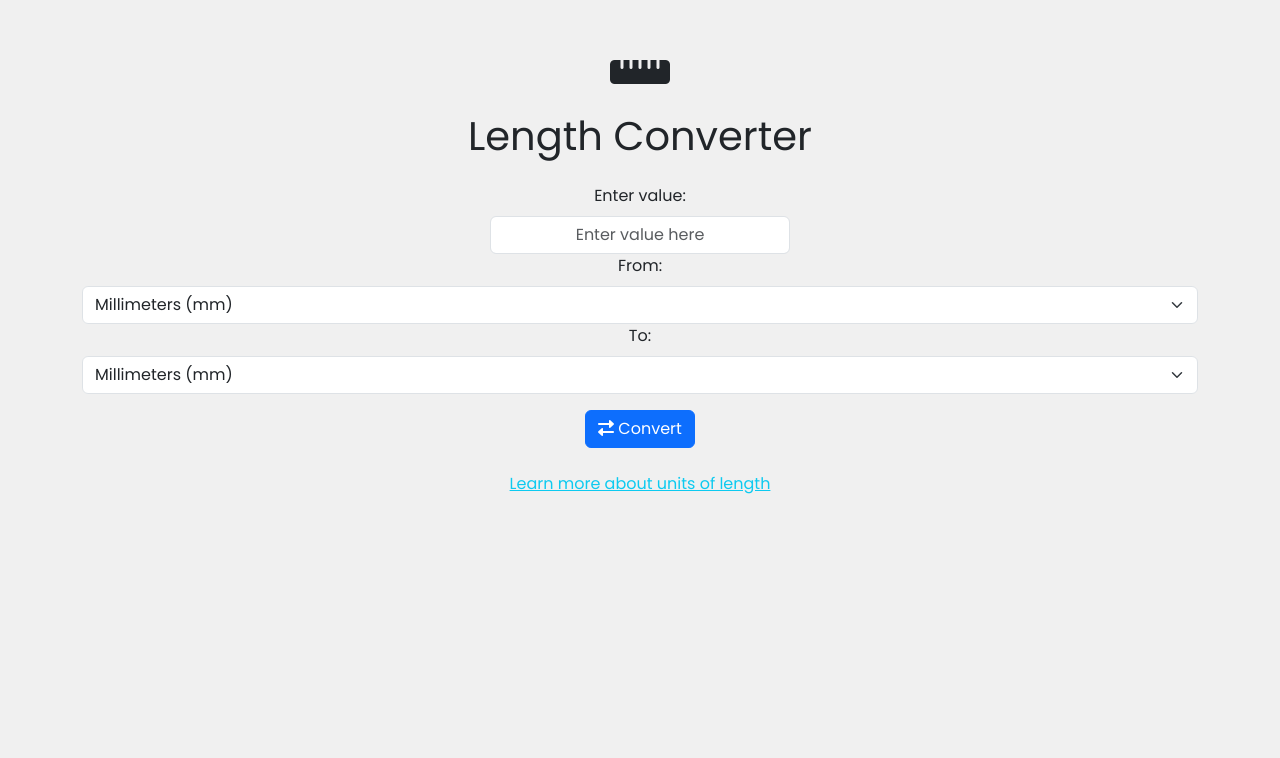
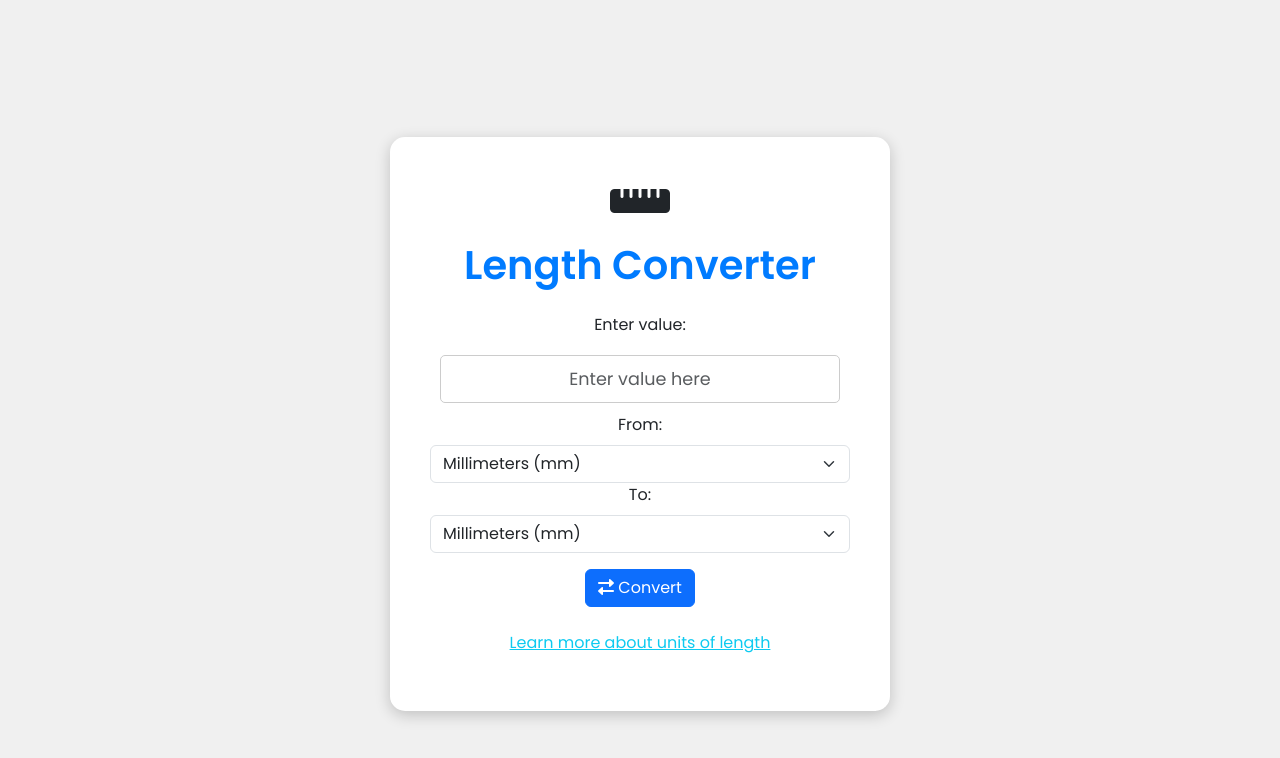
Before and after one commit to NikhilT8144/nikhilt8144.github.io, a website: page apps/lengthconverter/index.html in a window 1280 px wide. Drawn offline with nearby package versions, Linux system fonts and the light colour scheme.

Commit message:
Update lengthconverter.css

```diff
--- a/assets/css/lengthconverter.css
+++ b/assets/css/lengthconverter.css
@@ -1,4 +1,4 @@
-body {
+/* body {
     font-family: 'Poppins', sans-serif;
     background-color: #f0f0f0;
 }
@@ -12,3 +12,70 @@ input::placeholder {
     text-align: center;
     color: gray;
 }
+*/
+
+/* Apply the Poppins font and make body responsive */
+body {
+    font-family: 'Poppins', sans-serif;
+    background-color: #f0f0f0;
+    padding: 20px;
+    margin: 0;
+    display: flex;
+    justify-content: center;
+    align-items: center;
+    min-height: 100vh;
+}
+
+.container {
+    background: white;
+    padding: 40px;
+    border-radius: 15px;
+    box-shadow: 0 4px 15px rgba(0, 0, 0, 0.2);
+    max-width: 500px;
+    width: 100%;
+}
+
+h1 {
+    font-weight: 600;
+    color: #007bff;
+}
+
+/* Custom input and button styles */
+input[type="text"] {
+    padding: 10px;
+    width: 100%;
+    max-width: 400px;
+    font-size: 1.1em;
+    border-radius: 5px;
+    border: 1px solid #ccc;
+    margin: 10px 0;
+    color: gray;
+    text-align: center;
+}
+
+button {
+    background-color: #007bff;
+    color: white;
+    border: none;
+    padding: 10px 20px;
+    font-size: 1em;
+    border-radius: 5px;
+    cursor: pointer;
+    transition: background-color 0.3s ease;
+}
+
+button:hover {
+    background-color: #0056b3;
+}
+
+/* Styling for the result and error messages */
+#result {
+    color: green;
+    font-size: 1.4em;
+    font-weight: 500;
+}
+
+#error {
+    color: red;
+    font-size: 1.2em;
+}
```
